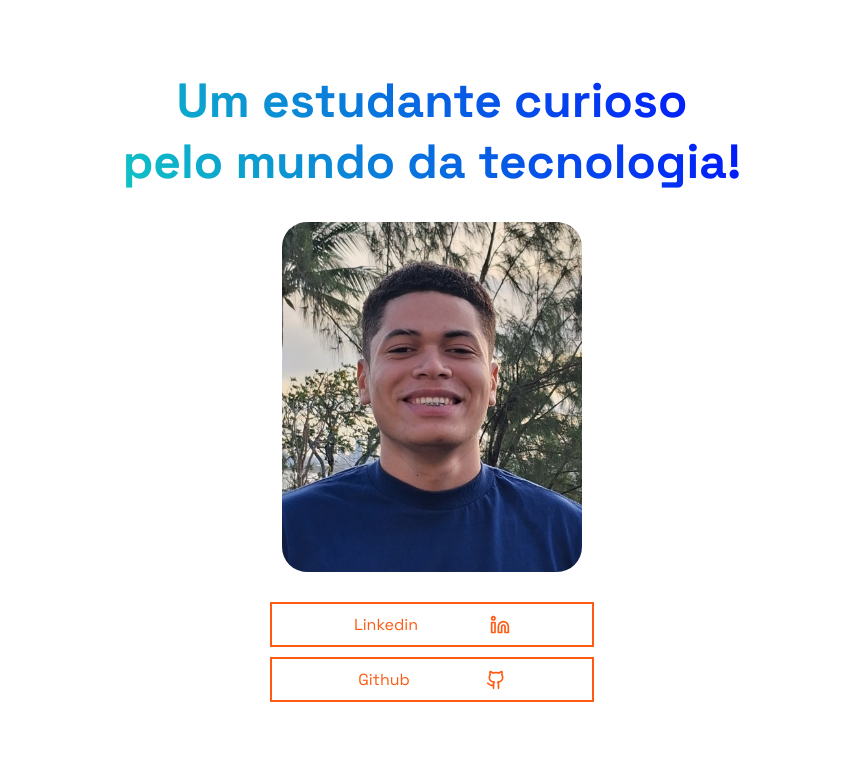
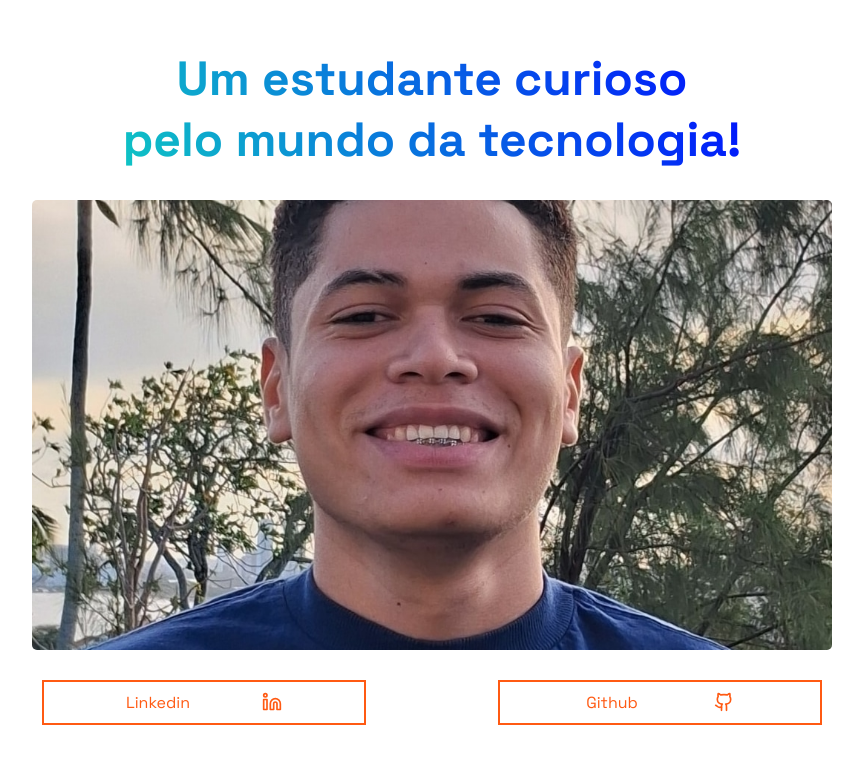
Before and after one commit to lucassantDev/portfolio-25-26, a React (Vite) app in the folder portfolio-react/: page / in a window 1280 px wide. Shown: the part 174-952 px from the top of the page, without its empty margins (208-1071 px from the left). Built offline with nearby package versions, Linux system fonts and the light colour scheme.

Commit message:
style: estilizacao inicial da imagem nova

```diff
--- a/portfolio-react/src/style/FirstSection.css
+++ b/portfolio-react/src/style/FirstSection.css
@@ -9,10 +9,10 @@
 }
 
 img{
-    width: 300px;
-    height: 350px;
+    width: 800px;
+    height: 450px;
     object-fit: cover;
-    border-radius: 25px;
+    border-radius: 5px;
 }
 
 .h1-firstSection{
@@ -30,9 +30,11 @@ img{
 
 .buttons{
     display: flex;
-    flex-direction: column;
+    justify-content: space-evenly;
+    /* flex-direction: column; */
     gap: 10px;
     margin: 30px 0 0 0;
+    width: 80%;
 }
 
 .button-media{
```
